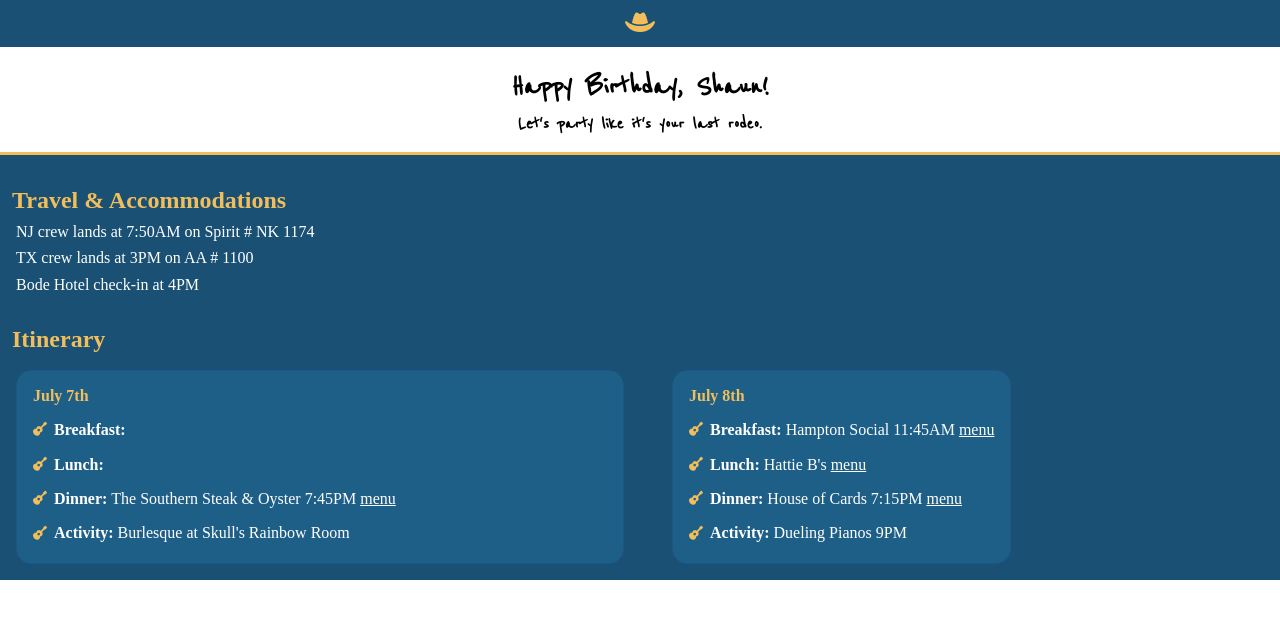
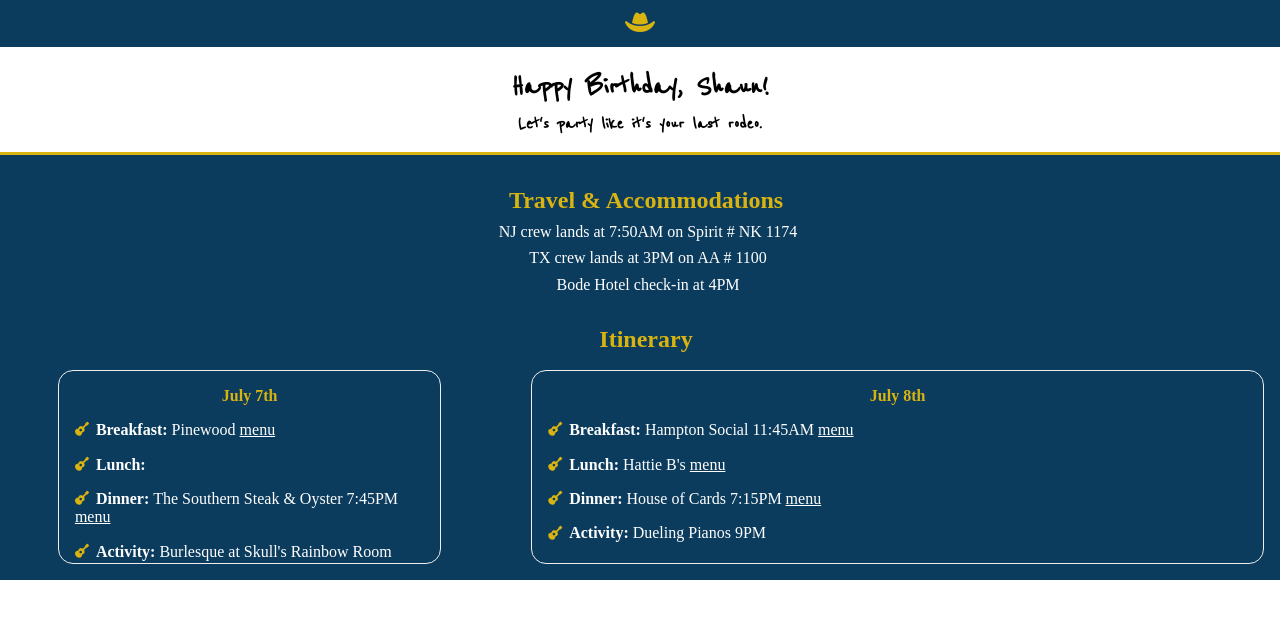
Before and after one commit to mserr113/Shauns-Birthday, a website: page index.html in a window 1280 px wide. Drawn offline with Linux system fonts and the light colour scheme; a web font is replaced by a local one.

Commit message:
updated styles

```diff
--- a/index.html
+++ b/index.html
@@ -42,11 +42,15 @@
                     <div class="section-block">
                         <div class="day">
                             <ul class="section-details">
-                                <div class="date">July 7th</div>
-                                <li class="item"><i class="fa-solid fa-guitar fa-sm"></i><span class="item-title">Breakfast:</span></li>
-                                <li class="item"><i class="fa-solid fa-guitar fa-sm"></i><span class="item-title">Lunch:</span></li>
-                                <li class="item"><i class="fa-solid fa-guitar fa-sm"></i><span class="item-title">Dinner: </span>The Southern Steak & Oyster 7:45PM <a class="menu-link" href="https://www.thesouthernnashville.com/menu">menu</a></li>
-                                <li class="item"><i class="fa-solid fa-guitar fa-sm"></i><span class="item-title">Activity: </span>Burlesque at Skull's Rainbow Room</li>
+                                <div class="date-container">
+                                    <div class="date">July 7th</div>
+                                </div>
+                                <div class="day-details-container">
+                                    <li class="item"><i class="fa-solid fa-guitar fa-sm"></i><span class="item-title">Breakfast: </span>Pinewood <a class="menu-link" href="https://www.pinewoodsocial.com/consume">menu</a></li>
+                                    <li class="item"><i class="fa-solid fa-guitar fa-sm"></i><span class="item-title">Lunch:</span></li>
+                                    <li class="item"><i class="fa-solid fa-guitar fa-sm"></i><span class="item-title">Dinner: </span>The Southern Steak & Oyster 7:45PM <a class="menu-link" href="https://www.thesouthernnashville.com/menu">menu</a></li>
+                                    <li class="item"><i class="fa-solid fa-guitar fa-sm"></i><span class="item-title">Activity: </span>Burlesque at Skull's Rainbow Room</li>
+                                </div>
                             </ul>
                         </div>
                         <div class="section-details">
--- a/styles/styles.sass
+++ b/styles/styles.sass
@@ -9,15 +9,15 @@
 .logo-container
     padding: 1em 0 .8em 0
     text-align: center
-    color: #F2BE5C
-    background-color: #195073
+    color: #D9B310
+    background-color: #0B3C5D
 
 .message
     background-color: white
     padding-bottom: 1em
     text-align: center
     border-bottom: solid
-    border-color: #F2BE5C
+    border-color: #D9B310
 
 
 .hbd-message
@@ -29,38 +29,48 @@
     background-color: white
 
 .party-page
-    background-color: #195073
+    background-color: #0B3C5D
 
 .section
     font-family: "agdasima"
     color: white
     padding-top: 2em
 
+
 .travel-section-content
-    background-color: #195073
+    background-color: #0B3C5D
+    text-align: center
 
 .section-title
-    color: #F2BE5C
+    color: #D9B310
     padding-left: .5em
+    text-align: center
 
 .date
     padding: 1em 0 .5em 0
     font-weight: 700
-    color: #F2BE5C
+    color: #D9B310
+    text-align: center
 
 .timeline-note
     padding-top: .5em
     padding-left: 1em
 
+.section-block
+    text-align: center
+
+
 .section-details
     height: 12em
+    width: 70%
     padding: 0 1em
     margin: 1em
     border-style: groove
-    border-color: #1E5688
     border-width: 1px
-    background-color: #1E5F88
     border-radius: 15px
+    display: inline-block
+    text-align: left
+
 
 li
     list-style-type: none
@@ -68,7 +78,7 @@ li
 
 li i
     padding-right: .5em
-    color: #F2BE5C
+    color: #D9B310
 
 .item-title
     font-weight: 700
```
Also changed, not shown: styles/styles.css, 1 other file.
